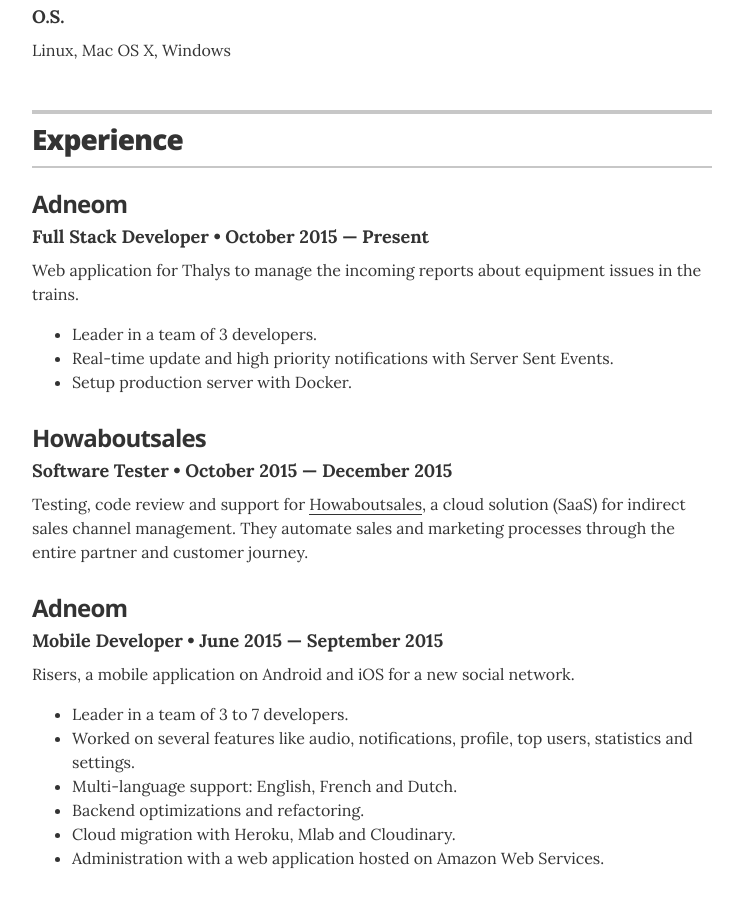
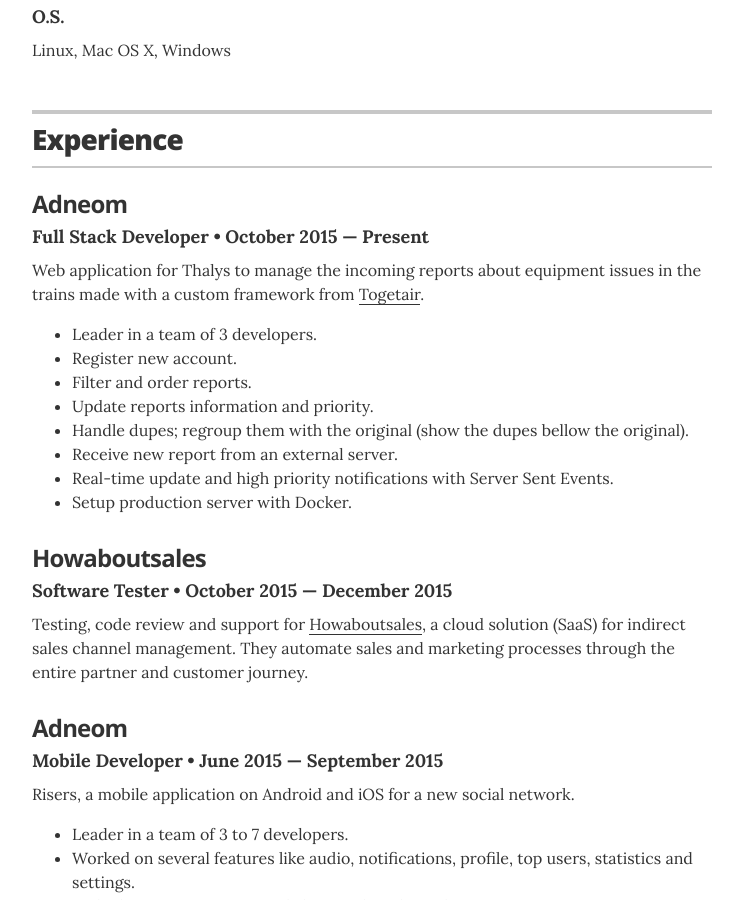
Before and after one commit to derekhendrickx/derekhendrickx.github.io, a Jekyll site: the page built from index.html, in a window 1280 px wide and 900 px high, scrolled down 898 px. Shown: the whole window, without its empty margins (268-1011 px from the left). Built offline with Jekyll 4.4.1, drawn with Linux system fonts in a browser that asks for light colours.

Commit message:
Update latest experience

```diff
--- a/_layouts/resume.html
+++ b/_layouts/resume.html
@@ -95,9 +95,14 @@
           <h3 class="resume-item-title">Adneom</h3>
           <h4 class="resume-item-details">Full Stack Developer &bull; October 2015 &mdash; Present</h4>
           <p class="resume-item-copy">
-              Web application for Thalys to manage the incoming reports about equipment issues in the trains.
+              Web application for Thalys to manage the incoming reports about equipment issues in the trains made with a custom framework from <a href="https://www.togetair.com/#/tools" target="_blank">Togetair</a>.
               <ul class="resume-item-list">
                 <li>Leader in a team of 3 developers.</li>
+				<li>Register new account.</li>
+				<li>Filter and order reports.</li>
+				<li>Update reports information and priority.</li>
+				<li>Handle dupes; regroup them with the original (show the dupes bellow the original).</li>
+				<li>Receive new report from an external server.</li>
                 <li>Real-time update and high priority notifications with Server Sent Events.</li>
                 <li>Setup production server with Docker.</li>
               </ul>
```
